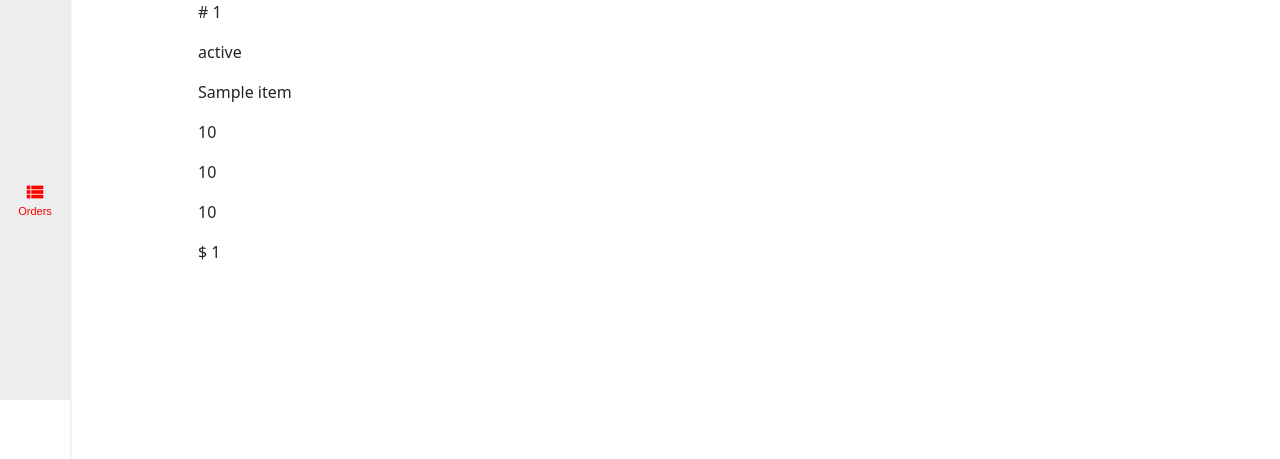
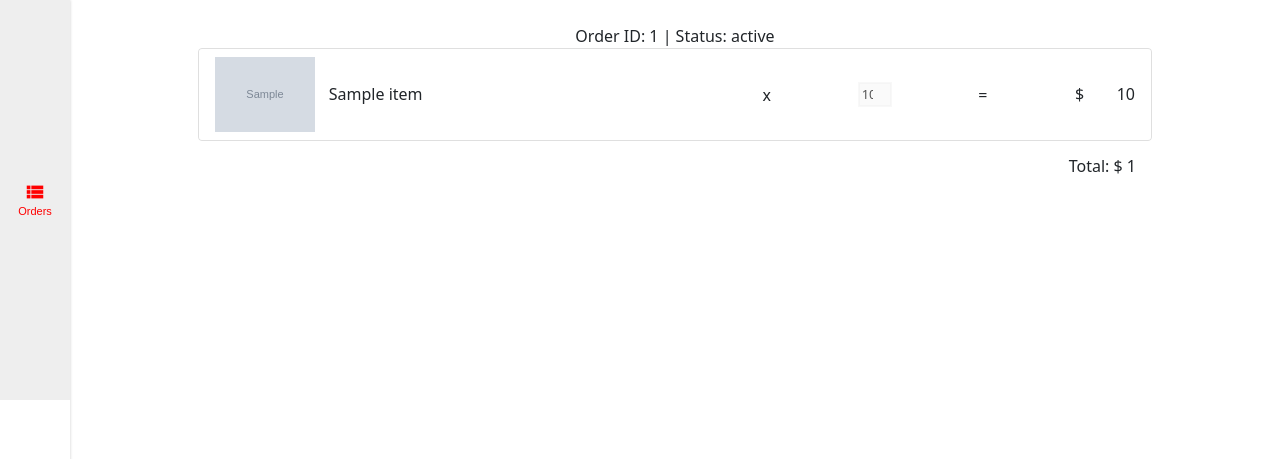
Before and after one commit to valentejorge/appeteats, a Python web app: template appetieats/templates/customer/customer.html in a window 1280 px wide. Shown: the top 459 px of the page. Run offline with Jinja, Linux system fonts and the light colour scheme; the template is opened without the code that fills it: most values are stand-ins (such as "Sample title", 1, 10 or a date in 2020); grey boxes marked "Sample" are stand-in pictures.

Commit message:
update: orders page

```diff
--- a/appetieats/templates/customer/customer.html
+++ b/appetieats/templates/customer/customer.html
@@ -10,18 +10,38 @@
 <div class="menu-cart-container">
     <div class="menu active" id="menu">
         {% for order in order_data %}
-            <p># {{ order.id }}</p>
-            <p>{{ order.status }}</p>
+        <div class="order-header text-center mt-4">
+            Order ID: {{ order.id }} | Status: {{ order.status }}
+        </div>
+            {% for item in order['items'] %}
+            <ul class="list-group">
+                <li class="list-group-item cart-list">
+                    <div class="d-flex align-items-center justify-content-start w-50">
+                        <img src="/static/cache/{{ item.image_path }}" class="cart-img">
+                        <h6 class="p-title mb-0">{{ item.product_name }}</h6>
+                    </div>
+                        <div>
+                            x
+                        </div>
+                        <input type="number" class="qty-input text-center" value="{{ item.quantity }}" disabled>
+                        <div>
+                            =
+                        </div>
+                        <div class="price-section">
+                            <h6 class="mb-0">$</h6>
+                            <h6 class="mb-0">{{ item.sub_total }}</h6>
+                        </div>
+                </li>
+            </ul>
+            {% endfor %}
+        <div id="total" class="total mt-3 text-end">
+            <h6>Total: $ {{ order.total_price }}</h6>
+        </div>
 
-            {% for item in order['items'] %}
-                <p>{{ item.product_name }}</p>
-                <p>{{ item.item_price }}</p>
-                <p>{{ item.quantity }}</p>
-                <p>{{ item.sub_total }}</p>
-            {% endfor %}
 
-            <p>$ {{ order.total_price }}</p>
         {% endfor %}
+
+
     </div>
 
     <div class="cart" id="cart">
```
